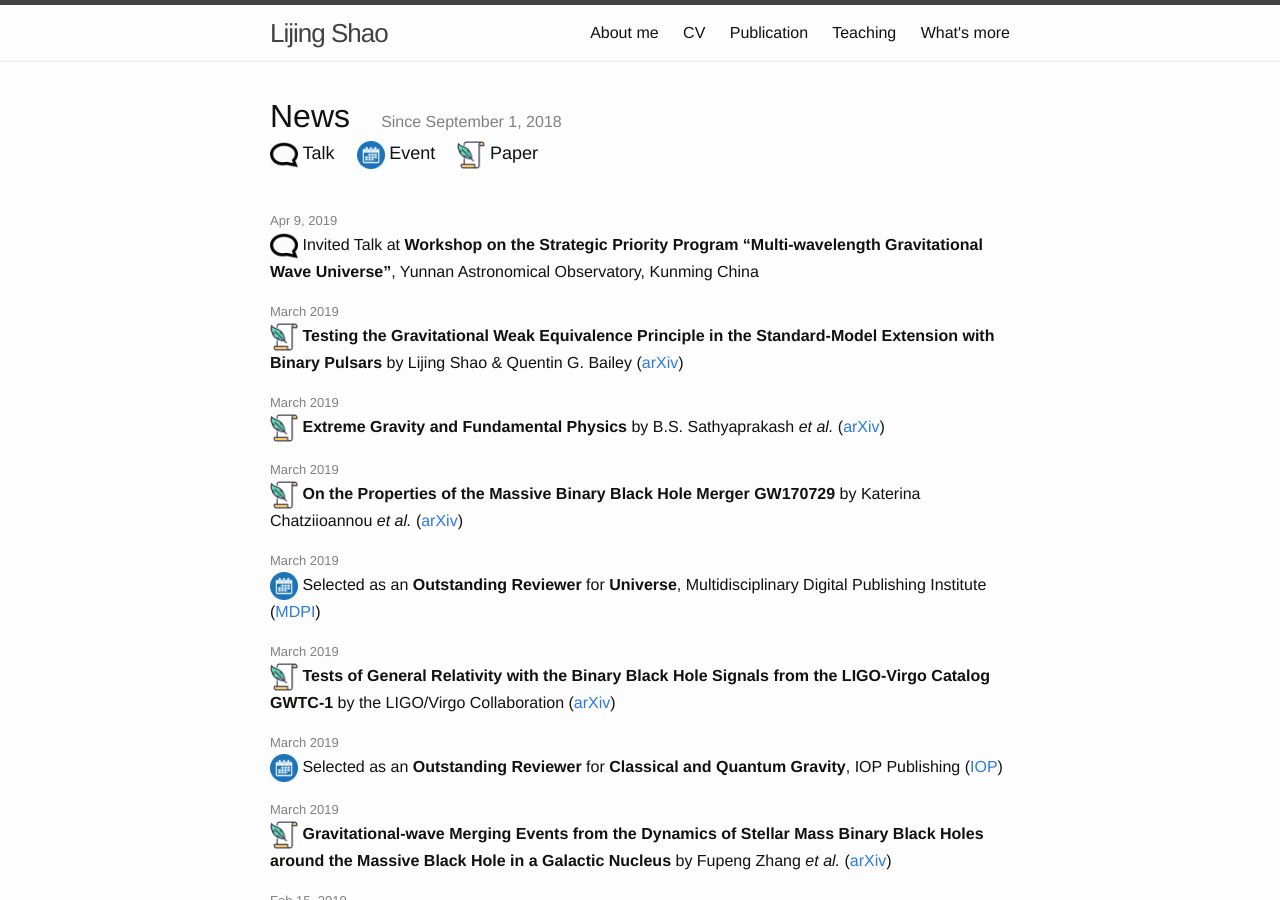
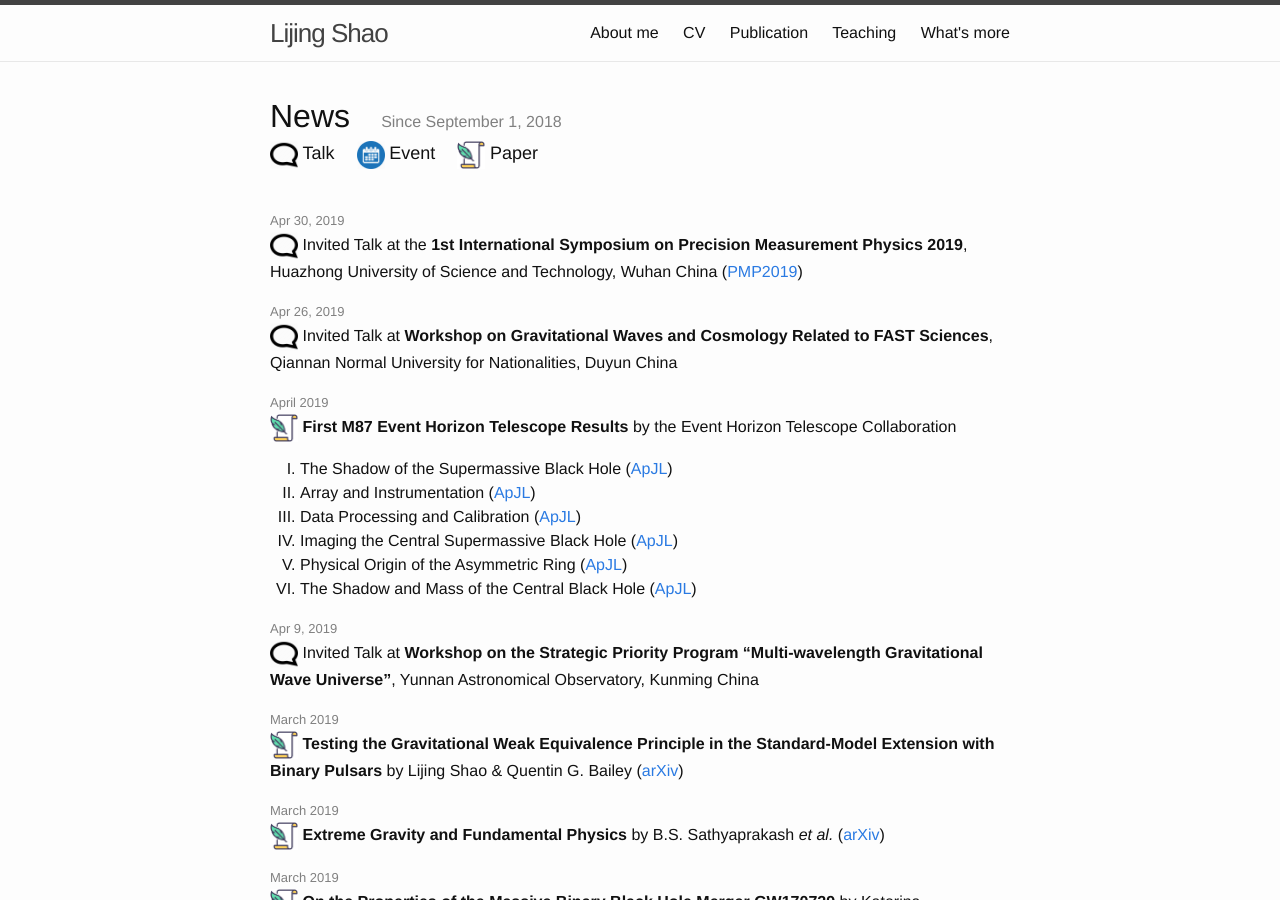
Before and after one commit to Friendshao/Friendshao.github.io, a Jekyll site: the page built from index.html, in a window 1280 px wide and 900 px high. Built offline with Jekyll 4.4.1, drawn with Linux system fonts in a browser that asks for light colours.

Commit message:
add EHT papers

```diff
--- a/index.html
+++ b/index.html
@@ -14,6 +14,52 @@ layout: default
 <p>
 
 <p><br>
+
+<font color="grey" size="2">Apr 30, 2019</font>  <br>
+<img src="img/talk.png" style="height:28px;">
+Invited Talk at the <b>1st International Symposium on Precision Measurement
+  Physics 2019</b>, Huazhong University of Science and Technology, Wuhan China
+(<a href="http://meeting.hust.edu.cn/Meeting/28D0C57D1E429B9FA1CDB0F5CF96E6/?id=626">PMP2019</a>)
+<p>
+
+<font color="grey" size="2">Apr 26, 2019</font>  <br>
+<img src="img/talk.png" style="height:28px;">
+Invited Talk at <b>Workshop on Gravitational Waves and Cosmology Related to FAST
+  Sciences</b>, Qiannan Normal University for Nationalities, Duyun China
+<p>
+
+
+<font color="grey" size="2">April 2019</font>  <br>
+<img src="img/paper.png" style="height:28px;">
+<b>First M87 Event Horizon Telescope Results</b> by the Event Horizon Telescope Collaboration
+<ol type="I">
+  <li>
+    The Shadow of the Supermassive Black Hole
+    (<a href="https://iopscience.iop.org/article/10.3847/2041-8213/ab0ec7">ApJL</a>)
+  </li>
+  <li>
+    Array and Instrumentation
+    (<a href="https://iopscience.iop.org/article/10.3847/2041-8213/ab0c96">ApJL</a>)
+  </li>
+  <li>
+    Data Processing and Calibration
+    (<a href="https://iopscience.iop.org/article/10.3847/2041-8213/ab0c57">ApJL</a>)
+  </li>
+  <li>
+    Imaging the Central Supermassive Black Hole
+    (<a href="https://iopscience.iop.org/article/10.3847/2041-8213/ab0e85">ApJL</a>)
+  </li>
+  <li>
+    Physical Origin of the Asymmetric Ring
+    (<a href="https://iopscience.iop.org/article/10.3847/2041-8213/ab0f43">ApJL</a>)
+  </li>
+  <li>
+    The Shadow and Mass of the Central Black Hole
+    (<a href="https://iopscience.iop.org/article/10.3847/2041-8213/ab1141">ApJL</a>)
+  </li>
+</ol>
+<p>
+
 
 <font color="grey" size="2">Apr 9, 2019</font>  <br>
 <img src="img/talk.png" style="height:28px;">
@@ -236,7 +282,7 @@ Join the <b>Laser Interferometer Space Antenna (LISA)</b> Consortium
 <font color="grey" size="2">October 16, 2018</font>  <br>
 <img src="img/event.png" style="height:28px;">
 <b>Our First Group Meeting</b> at KIAA-PKU
-(<a href="https://friendshao.github.io/docs/meetings">page</a>)
+(<a href="https://kiaagravity.github.io/">page</a>)
 
 <p>
 
```
Also changed, not shown: about/about.md (+1 -1 lines), docs/publist.md (+42 -7 lines).
